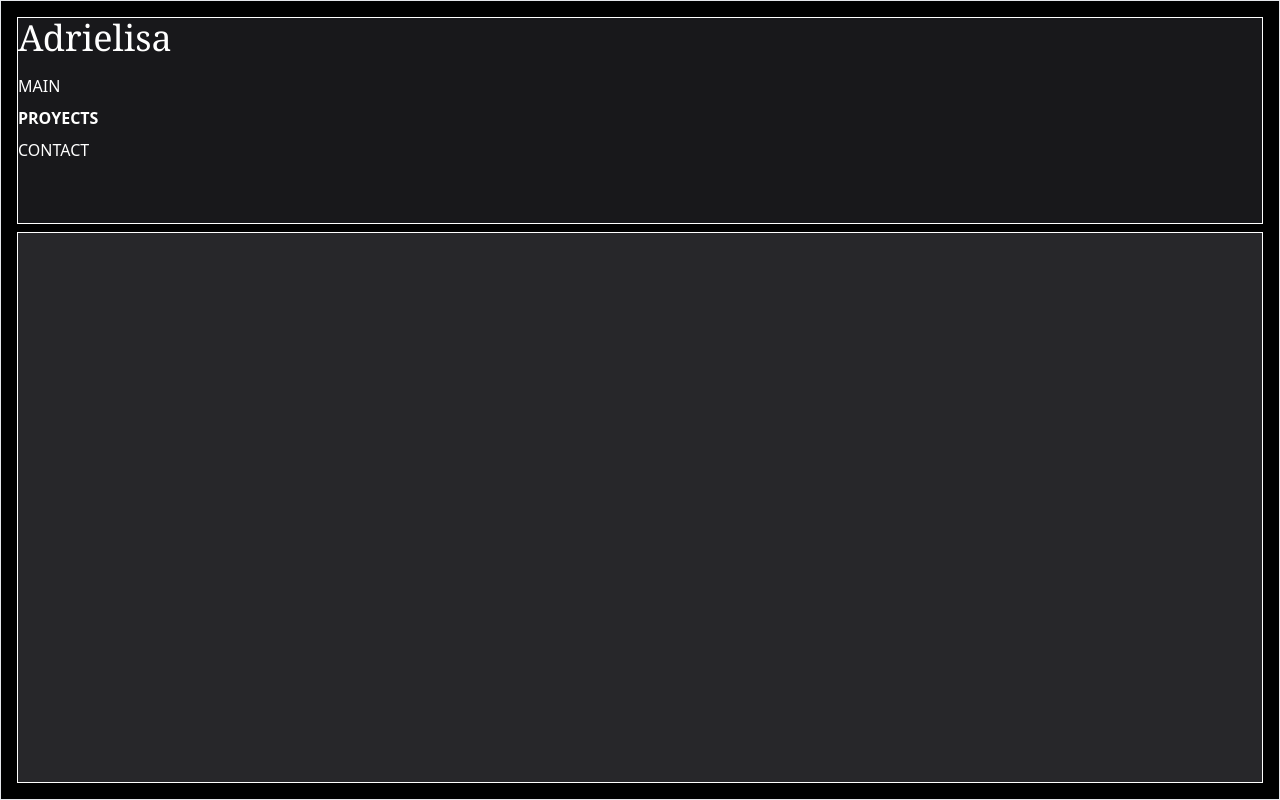
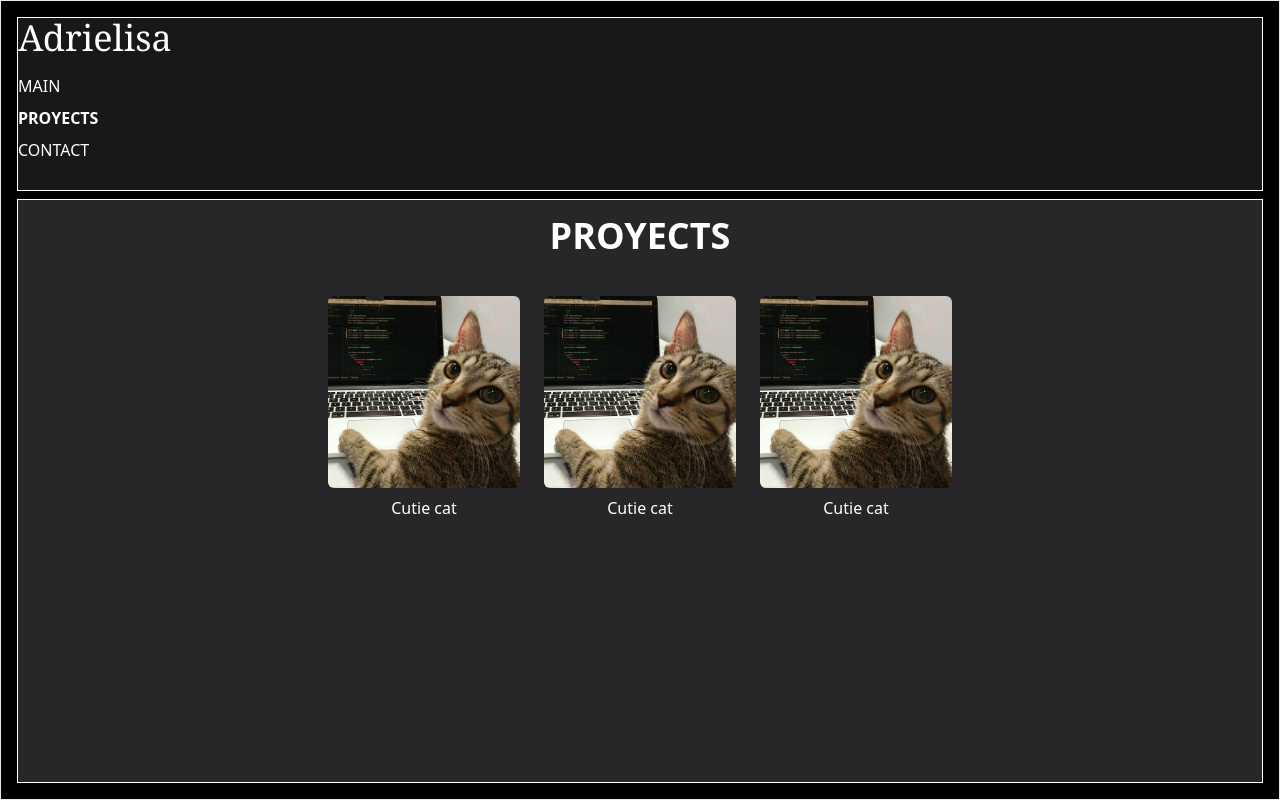
Before and after one commit to adrielisa/Portafolio_Adrielisa, a React (Vite) app in the folder Frontend/: page /proyects in a window 1280 px wide. Built offline with nearby package versions, Linux system fonts and the light colour scheme.

Commit message:
Mejoras
Mejoras en las 3 vistas

```diff
--- a/Frontend/src/App.tsx
+++ b/Frontend/src/App.tsx
@@ -11,6 +11,7 @@ const App: React.FC = () => {
       {/* Background envuelve todas las rutas */}
       <Background>
         <Routes>
+        <Route path="/" element={<Main />} />
           <Route path="/main" element={<Main />} />
           <Route path="/proyects" element={<Proyects />} />
           <Route path="/contact" element={<Contact />} />
--- a/Frontend/src/pages/Contact.tsx
+++ b/Frontend/src/pages/Contact.tsx
@@ -1,6 +1,6 @@
 const Contact = () => {
     return (
-        <div className=" ">
+        <div className="lg:text-xl">
             {/* Contenido de la vista (si es necesario agregar algo más) */}
 
             {/* Redes Sociales */}
--- a/Frontend/src/pages/Principal.tsx
+++ b/Frontend/src/pages/Principal.tsx
@@ -13,9 +13,7 @@ const Main: React.FC = () => {
                     I was born in April 15th
                 </p>
                 <div className='flex justify-center gap-6 mt-4'>
-                    <img src="Komi.jpg" alt="Adriel" className='h-20 lg:h-48 rounded-md' />
-                    <img src="Yo.jpg" alt="Adriel" className='h-20 lg:h-48 rounded-md' />
-                    <img src="Cat.jpg" alt="Adriel" className='h-20 lg:h-48 rounded-md' />
+                    <img src="Yo.jpg" alt="Adriel" className='h-48 lg:h-48 rounded-md' />
                 </div>
             </div>
 
--- a/Frontend/src/pages/Proyects.tsx
+++ b/Frontend/src/pages/Proyects.tsx
@@ -1,7 +1,21 @@
 const Proyects = () => {
-    return(
-        <div>
-
+    return (
+        <div className="">
+            <h2 className="text-white text-center pt-4 text-4xl font-semibold">PROYECTS</h2>
+            <div className='flex justify-center gap-6 mt-10'>
+                <div>
+                    <img src="Cat.jpg" alt="Adriel" className='h-20 lg:h-48 rounded-md' />
+                    <p className="text-center text-white p-2 font-medium">Cutie cat</p>
+                </div>
+                <div>
+                    <img src="Cat.jpg" alt="Adriel" className='h-20 lg:h-48 rounded-md' />
+                    <p className="text-center text-white p-2 font-medium">Cutie cat</p>
+                </div>
+                <div>
+                    <img src="Cat.jpg" alt="Adriel" className='h-20 lg:h-48 rounded-md' />
+                    <p className="text-center text-white p-2 font-medium">Cutie cat</p>
+                </div>
+            </div>
         </div>
     )
 };
```
